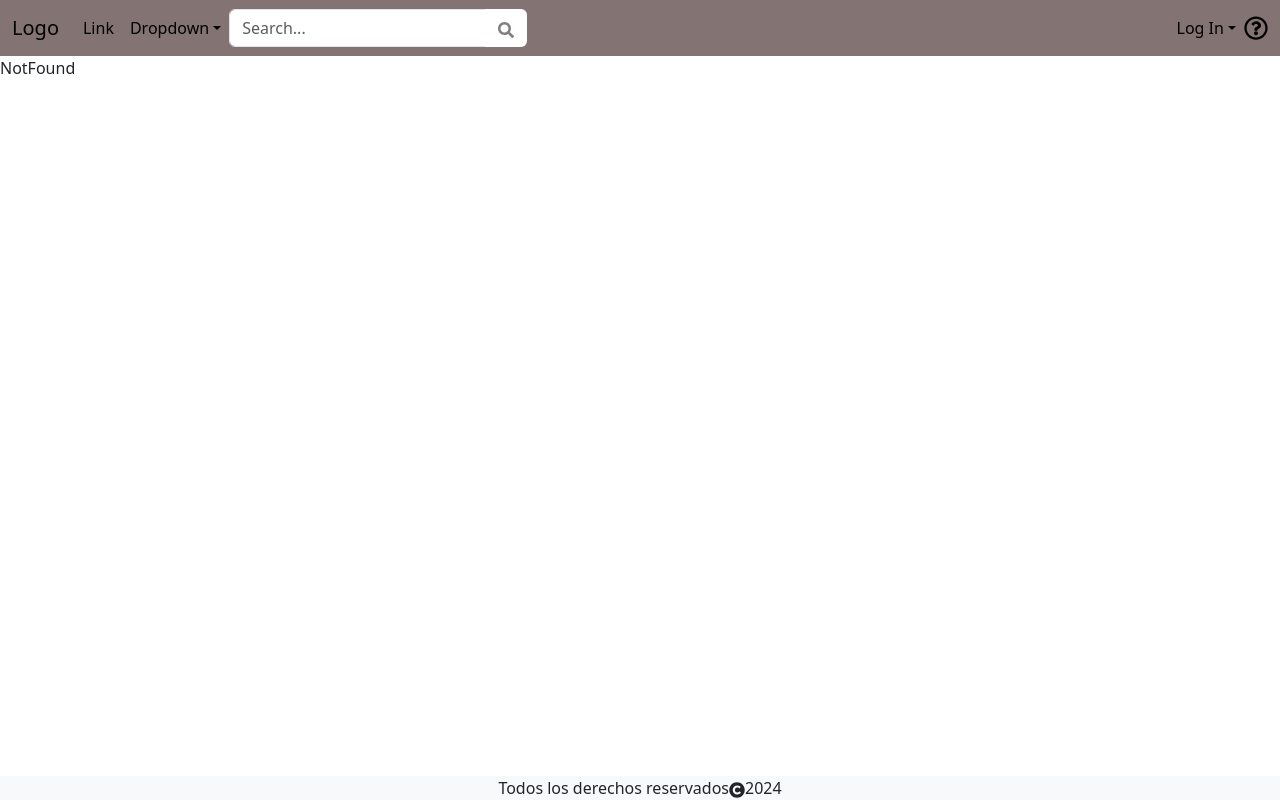
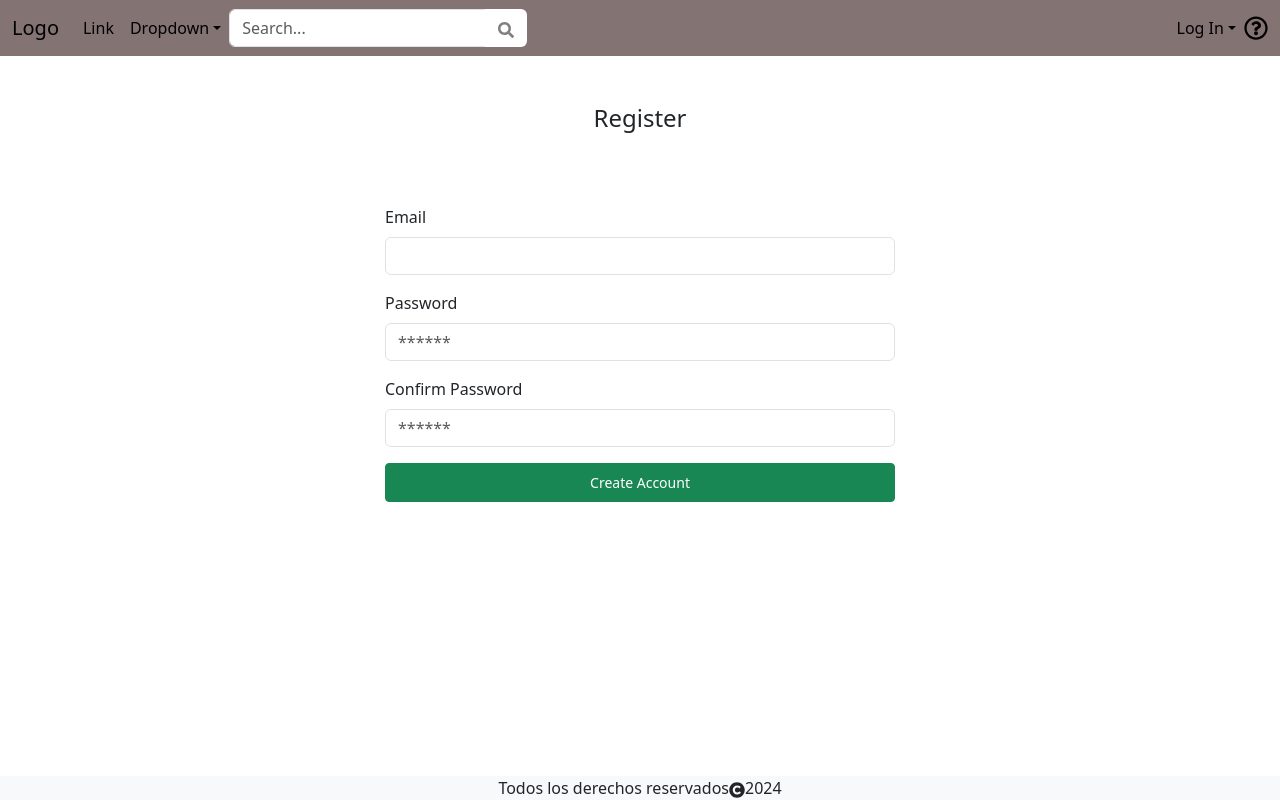
Before and after one commit to EliannyBello/flash-jobs-final-project, a React (Vite) app: page /register in a window 1280 px wide. Built offline with nearby package versions, Linux system fonts and the light colour scheme.

Commit message:
notfound, register, login, routes

```diff
--- a/src/Layout.jsx
+++ b/src/Layout.jsx
@@ -2,7 +2,13 @@ import { useState } from 'react'
 import NavBar from './components/NavBar'
 import { BrowserRouter, Route, Routes } from 'react-router-dom'
 import Footer from './components/Footer'
-import { NotFound } from './page/NotFound'
+import NotFound from './page/NotFound'
+import Home from './page/Home'
+import Register from './page/Register'
+import Login from './page/Login'
+import ProfileEmpleador from './page/ProfileEmpleador'
+import ProfileTrabajador from './page/ProfileTrabajador'
+
 
 function Layout() {
 
@@ -10,7 +16,12 @@ function Layout() {
     <BrowserRouter>
       <NavBar />
       <Routes>
-        <Route path='*' element={<NotFound />}/>
+        <Route path='/' element={<Home />} />
+        <Route path='/register' element={<Register />} />
+        <Route path='/login' element={<Login />} />
+        <Route path='/profileEmpleador' element={<ProfileEmpleador />} />
+        <Route path='/profileTrabajador' element={<ProfileTrabajador />} />
+        <Route path='*' element={<NotFound />} />
       </Routes>
       <Footer />
     </BrowserRouter>
--- a/src/page/Home.jsx
+++ b/src/page/Home.jsx
@@ -0,0 +1,9 @@
+import React from 'react'
+
+const Home = () => {
+  return (
+    <div>Home</div>
+  )
+}
+
+export default Home
--- /dev/null
+++ b/src/page/Login.jsx
@@ -0,0 +1,29 @@
+import React from 'react'
+import { LuLogIn } from "react-icons/lu";
+import { FaLockOpen } from "react-icons/fa";
+
+const Login = () => {
+    return (
+        <div className="container">
+            <div className="row">
+                <div className="col-md-12">
+                    <h4 className="text-center mt-5"> Login <LuLogIn /></h4>
+                    <form className="w-50 mx-auto my-5 p-4">
+                        <div className="mb-3">
+                            <label htmlFor="email" className="form-label">Email</label>
+                            <input type="email" className="form-control"/>
+                            <small className="invalid-feedback"></small>
+                        </div>
+                        <div className="mb-3">
+                            <label htmlFor="password" className="form-label">Password</label>
+                            <input type="password" className="form-control" id="password" name="password" placeholder="******" />
+                        </div>
+                        <button className="btn btn-success btn-sm w-100 py-2">Login <FaLockOpen /></button>
+                    </form>
+                </div>
+            </div>
+        </div>
+    )
+}
+
+export default Login
--- a/src/page/NotFound.jsx
+++ b/src/page/NotFound.jsx
@@ -1,7 +1,16 @@
 import React from 'react'
+import Notfound from './img/Notfound.png'
 
-export const NotFound = () => {
+const NotFound = () => {
   return (
-    <div>NotFound</div>
+    <div id="wrapper">
+
+            <div id="info" className="text-center mt-5" >
+                <h3>This page could not be found</h3>
+                <img src={Notfound} />
+            </div>
+        </div >
   )
 }
+
+export default NotFound
--- a/src/page/ProfileEmpleador.jsx
+++ b/src/page/ProfileEmpleador.jsx
@@ -1,7 +1,9 @@
 import React from 'react'
 
-export const ProfileEmpleador = () => {
+const ProfileEmpleador = () => {
   return (
     <div>ProfileEmpleador</div>
   )
 }
+
+export default ProfileEmpleador
--- a/src/page/ProfileTrabajador.jsx
+++ b/src/page/ProfileTrabajador.jsx
@@ -1,7 +1,9 @@
 import React from 'react'
 
-export const ProfileTrabajador = () => {
+const ProfileTrabajador = () => {
   return (
     <div>ProfileTrabajador</div>
   )
 }
+
+export default ProfileTrabajador
--- /dev/null
+++ b/src/page/Register.jsx
@@ -0,0 +1,33 @@
+import React from 'react'
+
+const Register = () => {
+
+
+    return (
+        <div className="container">
+        <div className="row">
+            <div className="col-md-12">
+                <h4 className="text-center mt-5">Register</h4>
+                <form className="w-50 mx-auto my-5 p-4">
+                    <div className="mb-3">
+                        <label htmlFor="input" className="form-label">Email</label>
+                        <input type="email" className="form-control " />
+                        <small className="invalid-feedback"></small>
+                    </div>
+                    <div className="mb-3">
+                        <label htmlFor="input" className="form-label">Password</label>
+                        <input type="password" className="form-control" id="password" name="password" placeholder="******"  />
+                    </div>
+                    <div className="mb-3">
+                        <label htmlFor="input" className="form-label">Confirm Password</label>
+                        <input type="password" className="form-control" id="confirm_password" name='confirm_password' placeholder="******" />
+                    </div>
+                    <button className="btn btn-success btn-sm w-100 py-2">Create Account</button>
+                </form>
+            </div>
+        </div>
+    </div>
+    )
+}
+
+export default Register
```
Also changed, not shown: src/page/img/Notfound.png (added).
